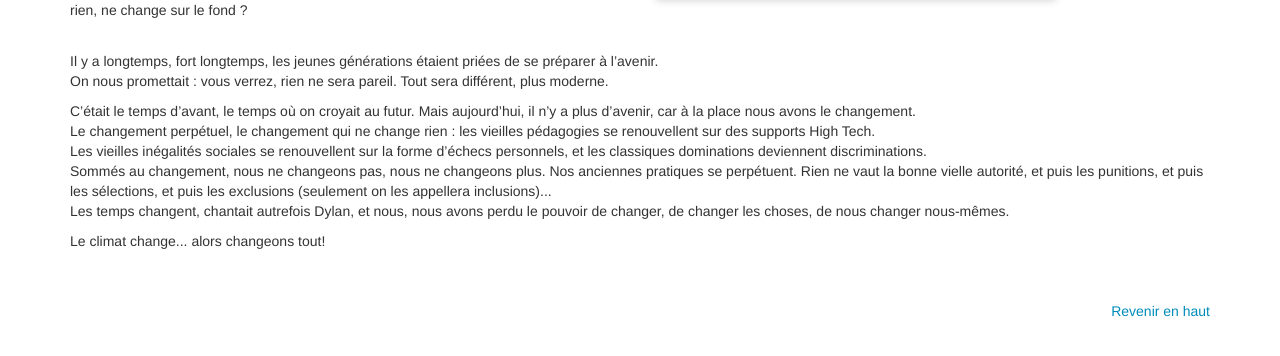
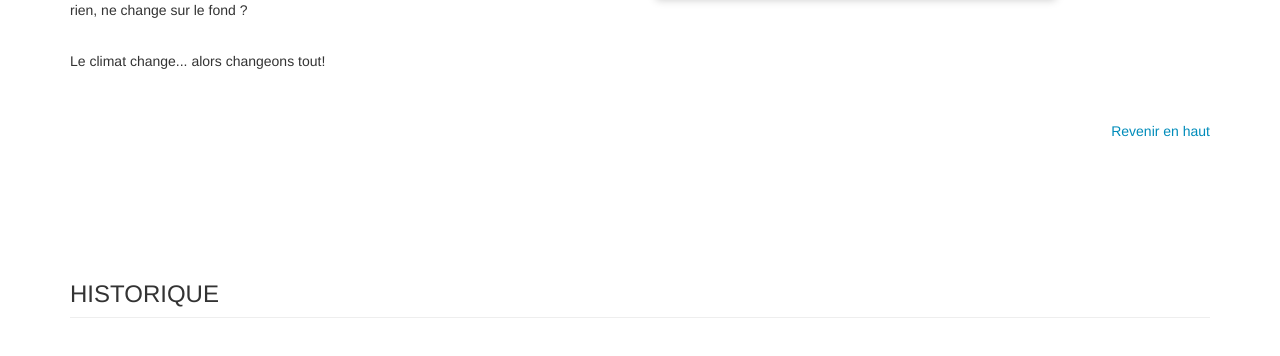
Before and after one commit to jpreynat/autresclimats, a PHP site: page /index.php?action=about in a window 1280 px wide. Shown: the part 654-1010 px from the top of the page. Run offline with PHP 8.4, Linux system fonts and the light colour scheme; some libraries are stand-ins or nearby versions.

Commit message:
Home page justify & About removed

```diff
--- a/View/About.php
+++ b/View/About.php
@@ -53,19 +53,6 @@
     <img src="http://www.diplomatie.gouv.fr/fr/local/cache-vignettes/L800xH533/B50A9756net_cle412d88-17527.jpg" class="img img-responsive" id="about-ac-img">
   </div>
 </div>
-
-<p>
-    Il y a longtemps, fort longtemps, les jeunes générations étaient priées de se préparer à l’avenir.<br>
-    On nous promettait : vous verrez, rien ne sera pareil. Tout sera différent, plus moderne.
-</p>
-
-<p>
-    C’était le temps d’avant, le temps où on croyait au futur. Mais aujourd’hui, il n’y a plus d’avenir, car à la place nous avons le changement.<br>
-    Le changement perpétuel, le changement qui ne change rien : les vieilles pédagogies se renouvellent sur des supports High Tech.<br>
-    Les vieilles inégalités sociales se renouvellent sur la forme d’échecs personnels, et les classiques dominations deviennent discriminations.<br>
-    Sommés au changement, nous ne changeons pas, nous ne changeons plus. Nos anciennes pratiques se perpétuent. Rien ne vaut la bonne vielle autorité, et puis les punitions, et puis les sélections, et puis les exclusions (seulement on les appellera inclusions)...<br>
-    Les temps changent, chantait autrefois Dylan, et nous, nous avons perdu le pouvoir de changer, de changer les choses, de nous changer nous-mêmes.
-</p>
 
 <p>
     Le climat change... alors changeons tout!
--- a/View/Home.php
+++ b/View/Home.php
@@ -31,8 +31,7 @@
 
         <p>
             Consultez les projets du réseau d’Autres Climats et rejoignez
-            ces dizaines de chercheurs, artistes, associations et citoyens
-            en nous présentant vos actions.
+            ces dizaines de chercheurs, artistes, associations et citoyens.
         </p>
 
         <a href="index.php?action=contact">
--- a/css/styles.css
+++ b/css/styles.css
@@ -20,6 +20,7 @@ strong {
 p {
     font-weight: 300;
     font-size: 18px;
+    text-align: justify;
 }
 
 .home-page strong {
```
